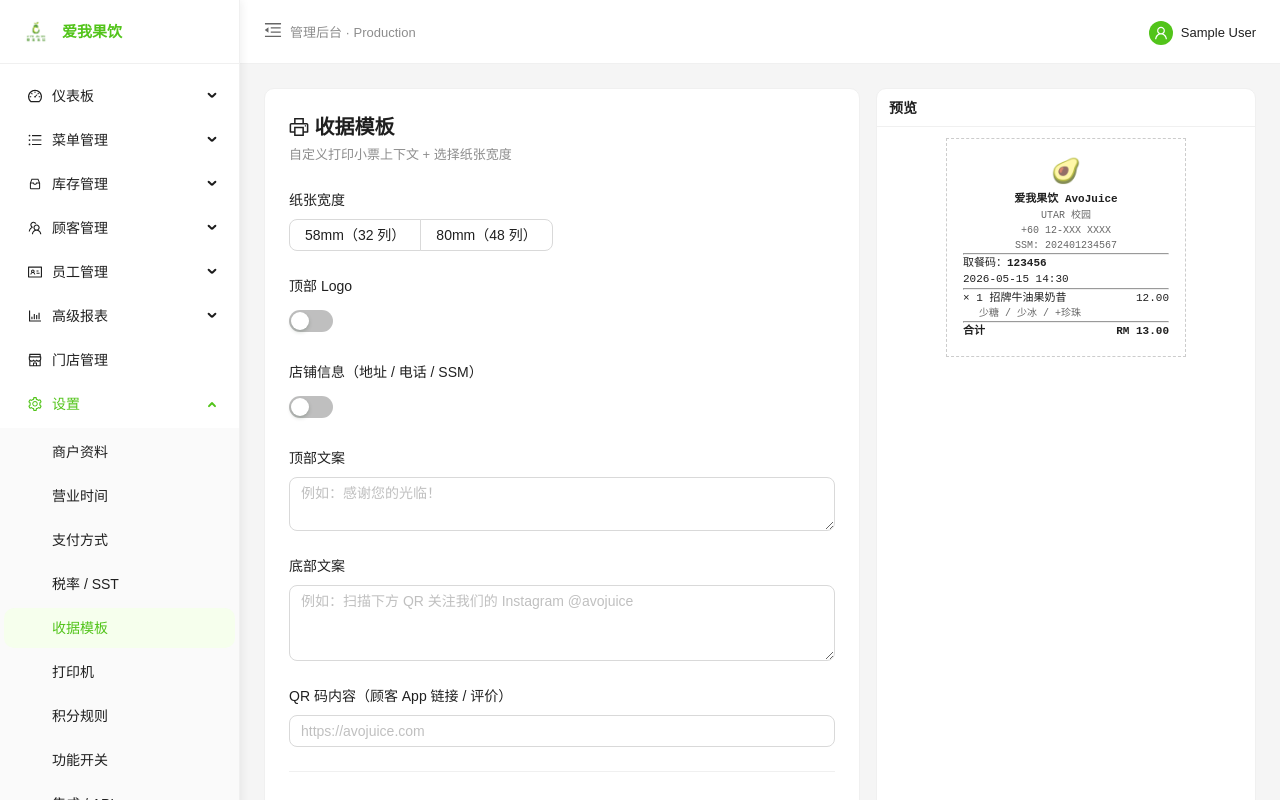
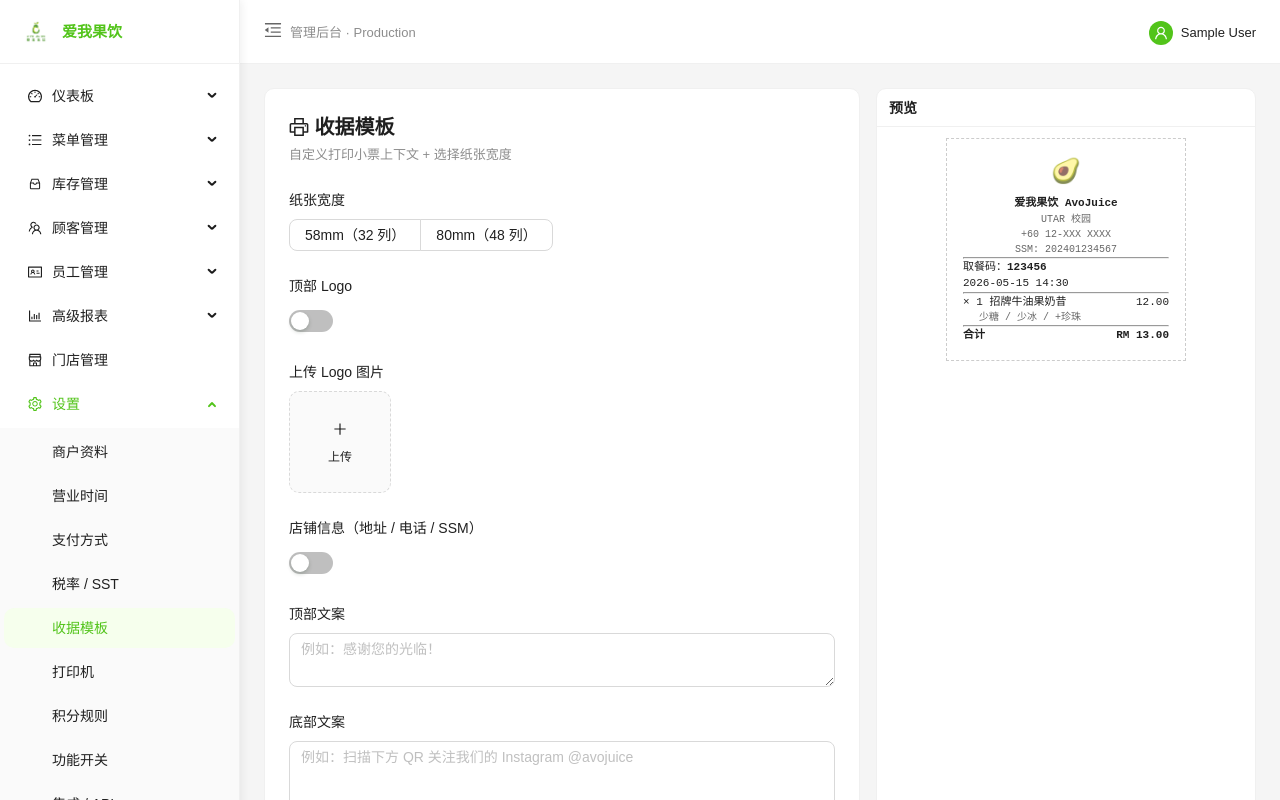
Before and after one commit to avojuiceipoh-ux/avojuice-admin, a React (Vite) app: page /settings/receipt in a window 1280 px wide. Shown: the top 800 px of the page. Built offline with nearby package versions, Linux system fonts and the light colour scheme; no server answers; sample sign-in values are in the browser's storage.

Commit message:
收据模板支持上传 Logo 图片

```diff
--- a/src/pages/settings/Receipt.jsx
+++ b/src/pages/settings/Receipt.jsx
@@ -1,14 +1,23 @@
-import React, { useEffect } from 'react'
-import { Card, Form, Input, Button, Switch, Radio, message, Typography, Space, Divider } from 'antd'
-import { PrinterOutlined, SaveOutlined } from '@ant-design/icons'
+import React, { useEffect, useState } from 'react'
+import { Card, Form, Input, Button, Switch, Radio, Upload, message, Typography, Space, Divider } from 'antd'
+import { PrinterOutlined, SaveOutlined, PlusOutlined, LoadingOutlined } from '@ant-design/icons'
 import { useQuery, useMutation, useQueryClient } from '@tanstack/react-query'
-import { settingsAPI } from '../../services/api'
+import { settingsAPI, uploadAPI } from '../../services/api'
 
 const { Title, Text } = Typography
+
+function beforeUpload(file) {
+  const isImage = ['image/png', 'image/jpeg', 'image/webp'].includes(file.type)
+  if (!isImage) { message.error('仅支持 PNG / JPG / WebP'); return false }
+  const isLt2M = file.size / 1024 / 1024 < 2
+  if (!isLt2M) { message.error('文件需小于 2MB'); return false }
+  return true
+}
 
 export default function ReceiptSettings() {
   const qc = useQueryClient()
   const [form] = Form.useForm()
+  const [uploading, setUploading] = useState(false)
 
   const query = useQuery({
     queryKey: ['settings-receipt'],
@@ -17,10 +26,7 @@ export default function ReceiptSettings() {
 
   useEffect(() => {
     if (query.data) {
-      form.setFieldsValue({
-        ...query.data,
-        // 这些是 JSON 反序列化后的值
-      })
+      form.setFieldsValue({ ...query.data })
     }
   }, [query.data])
 
@@ -30,7 +36,25 @@ export default function ReceiptSettings() {
     onError: () => message.error('保存失败'),
   })
 
+  const handleUpload = async (options) => {
+    const { file, onSuccess, onError } = options
+    setUploading(true)
+    try {
+      const res = await uploadAPI.logo(file)
+      const url = res.data.logo_url
+      form.setFieldsValue({ logo_url: url })
+      onSuccess(res, file)
+      message.success('Logo 上传成功')
+    } catch (e) {
+      onError(e)
+      message.error('上传失败')
+    } finally {
+      setUploading(false)
+    }
+  }
+
   const values = Form.useWatch([], form)
+  const logoUrl = values?.logo_url
 
   return (
     <div style={{ display: 'grid', gridTemplateColumns: '1fr 380px', gap: 16 }}>
@@ -51,6 +75,27 @@ export default function ReceiptSettings() {
           <Form.Item label="顶部 Logo" name="show_logo" valuePropName="checked">
             <Switch />
           </Form.Item>
+
+          {values?.show_logo !== false && (
+            <Form.Item label="上传 Logo 图片" name="logo_url">
+              <Upload
+                listType="picture-card"
+                showUploadList={false}
+                customRequest={handleUpload}
+                beforeUpload={beforeUpload}
+                accept="image/png,image/jpeg,image/webp"
+              >
+                {logoUrl ? (
+                  <img src={logoUrl} alt="logo" style={{ width: '100%', height: '100%', objectFit: 'contain' }} />
+                ) : (
+                  <div>
+                    {uploading ? <LoadingOutlined /> : <PlusOutlined />}
+                    <div style={{ marginTop: 8, fontSize: 12 }}>上传</div>
+                  </div>
+                )}
+              </Upload>
+            </Form.Item>
+          )}
 
           <Form.Item label="店铺信息（地址 / 电话 / SSM）" name="show_business_info" valuePropName="checked">
             <Switch />
@@ -94,7 +139,15 @@ export default function ReceiptSettings() {
             margin: '0 auto',
           }}
         >
-          {values?.show_logo !== false && <div style={{ textAlign: 'center', fontSize: 24 }}>🥑</div>}
+          {values?.show_logo !== false && (
+            <div style={{ textAlign: 'center', marginBottom: 4 }}>
+              {logoUrl ? (
+                <img src={logoUrl} alt="logo" style={{ height: 40, objectFit: 'contain' }} />
+              ) : (
+                <span style={{ fontSize: 24 }}>🥑</span>
+              )}
+            </div>
+          )}
           <div style={{ textAlign: 'center', fontWeight: 'bold' }}>爱我果饮 AvoJuice</div>
           {values?.show_business_info !== false && (
             <div style={{ textAlign: 'center', fontSize: 10, color: '#666' }}>
--- a/src/services/api.js
+++ b/src/services/api.js
@@ -195,6 +195,17 @@ export const settingsAPI = {
     api.patch(`/admin/settings/${namespace}`, data, { params: { outlet_id } }),
 }
 
+// ── Upload ────────────────────────────────────────────
+export const uploadAPI = {
+  logo: (file) => {
+    const fd = new FormData()
+    fd.append('logo', file)
+    return api.post('/admin/upload/logo', fd, {
+      headers: { 'Content-Type': 'multipart/form-data' },
+    })
+  },
+}
+
 // ── Outlets V2 ─────────────────────────────────────────
 export const outletsAPI = {
   list: () => api.get('/outlets'),
--- a/vite.config.js
+++ b/vite.config.js
@@ -11,6 +11,10 @@ export default defineConfig({
         changeOrigin: true,
         rewrite: (path) => path.replace(/^\/api-proxy/, ''),
       },
+      '/uploads': {
+        target: 'https://avojuice-backend-production.up.railway.app',
+        changeOrigin: true,
+      },
     },
   },
 })
```
